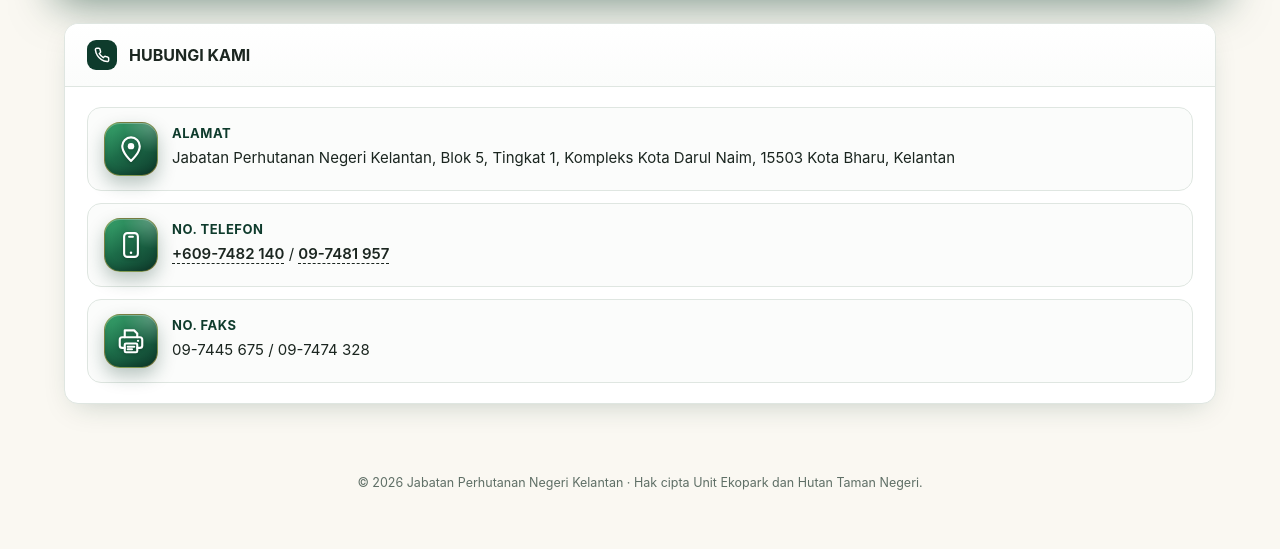
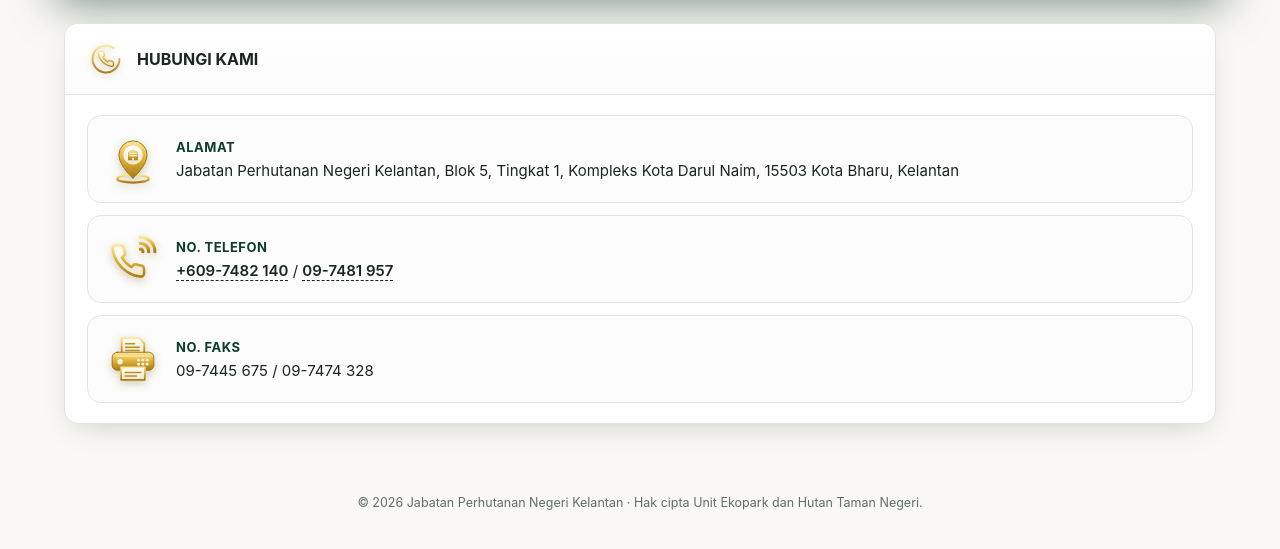
Before and after one commit to kelantanecopark/e-permit, a plain HTML site: page index.html in a window 1280 px wide. Both pictures are taken after a click on the button "Hubungi Kami". Shown: the part 239-788 px from the top of the page. Drawn offline with Linux system fonts and the light colour scheme.

Commit message:
Update index.html

```diff
--- a/index.html
+++ b/index.html
@@ -345,9 +345,10 @@ button,a,.opt label,input,select,textarea{-webkit-tap-highlight-color:transparen
 /* Hubungi Kami */
 .hub{list-style:none;margin:0;padding:0;display:grid;gap:12px}
 .hub li{display:flex;gap:14px;align-items:flex-start;padding:14px 16px;border:1px solid var(--line);border-radius:14px;background:#fbfcfb}
-.hub-ico{position:relative;flex:none;width:54px;height:54px;border-radius:16px;display:grid;place-items:center;overflow:hidden;background:linear-gradient(145deg,#3aa86f 0%,#1c6b48 48%,#0e3b2c 100%);box-shadow:inset 0 1px 0 rgba(255,255,255,.28),inset 0 -2px 6px rgba(0,0,0,.18),0 8px 18px rgba(14,59,44,.28);border:1px solid rgba(200,162,74,.55)}
-.hub-ico::before{content:"";position:absolute;width:60px;height:60px;right:-26px;top:-30px;border-radius:50%;background:radial-gradient(circle,rgba(255,255,255,.28),rgba(255,255,255,0) 70%)}
-.hub-ico svg{position:relative;width:30px;height:30px;filter:drop-shadow(0 1px 1.5px rgba(0,0,0,.25))}.hub-ico .f{fill:rgba(255,255,255,.16)}.hub-ico .g{fill:rgba(0,0,0,.28)}
+.hub-ico{flex:none;width:58px;height:58px;display:grid;place-items:center}
+.hub-ico svg{width:54px;height:54px;filter:drop-shadow(0 3px 4px rgba(120,86,10,.28))}
+.hub-head-ico{flex:none;display:grid;place-items:center;filter:drop-shadow(0 2px 3px rgba(120,86,10,.25))}
+.hub li{align-items:center}
 .hub li{transition:transform .15s,box-shadow .15s,border-color .15s}.hub li:hover{transform:translateY(-1px);border-color:var(--sage);box-shadow:0 6px 16px rgba(14,59,44,.08)}
 .hub li>div{padding-top:5px}
 .hub li>div{min-width:0;display:flex;flex-direction:column;gap:3px;padding-top:2px}
@@ -694,14 +695,14 @@ button,a,.opt label,input,select,textarea{-webkit-tap-highlight-color:transparen
 <!-- ================= VIEW: HUBUNGI KAMI ================= -->
 <section class="view" id="view-hubungi">
   <div class="card">
-    <div class="card-head"><div class="step"><svg width="16" height="16" fill="none" stroke="currentColor" stroke-width="2.2" viewBox="0 0 24 24"><path d="M22 16.9v3a2 2 0 0 1-2.2 2 19.8 19.8 0 0 1-8.6-3.1 19.5 19.5 0 0 1-6-6A19.8 19.8 0 0 1 2.1 4.2 2 2 0 0 1 4.1 2h3a2 2 0 0 1 2 1.7c.1 1 .4 1.9.7 2.8a2 2 0 0 1-.5 2.1L8 9.9a16 16 0 0 0 6 6l1.3-1.3a2 2 0 0 1 2.1-.4c.9.3 1.8.6 2.8.7a2 2 0 0 1 1.7 2z"/></svg></div><div><h2>HUBUNGI KAMI</h2></div></div>
+    <div class="card-head"><svg width="0" height="0" style="position:absolute" aria-hidden="true" focusable="false"><defs><linearGradient id="hubEmas" x1="0" y1="0" x2="0" y2="1"><stop offset="0" stop-color="#fbe89a"/><stop offset=".45" stop-color="#e2b43c"/><stop offset="1" stop-color="#a87b16"/></linearGradient><linearGradient id="hubKrim" x1="0" y1="0" x2="0" y2="1"><stop offset="0" stop-color="#ffffff"/><stop offset="1" stop-color="#efe6cc"/></linearGradient></defs></svg><span class="hub-head-ico" aria-hidden="true"><svg width="38" height="38" viewBox="0 0 48 48" fill="none" stroke-linecap="round"><path d="M41 24A17 17 0 1 1 33.5 9.9" stroke="url(#hubEmas)" stroke-width="2.4"/><g transform="translate(12.5 12.5) scale(.95)"><path d="M22 16.9v3a2 2 0 0 1-2.2 2 19.8 19.8 0 0 1-8.6-3.1 19.5 19.5 0 0 1-6-6A19.8 19.8 0 0 1 2.1 4.2 2 2 0 0 1 4.1 2h3a2 2 0 0 1 2 1.7c.1 1 .4 1.9.7 2.8a2 2 0 0 1-.5 2.1L8 9.9a16 16 0 0 0 6 6l1.3-1.3a2 2 0 0 1 2.1-.4c.9.3 1.8.6 2.8.7a2 2 0 0 1 1.7 2z" fill="url(#hubKrim)" stroke="url(#hubEmas)" stroke-width="1.8"/></g></svg></span><div><h2>HUBUNGI KAMI</h2></div></div>
     <div class="card-body">
       <ul class="hub">
-        <li><span class="hub-ico" aria-hidden="true"><svg width="30" height="30" viewBox="0 0 24 24" fill="none" stroke="#fff" stroke-width="1.7" stroke-linecap="round" stroke-linejoin="round"><path d="M12 21.5s-7-6.1-7-11.8a7 7 0 0 1 14 0c0 5.7-7 11.8-7 11.8z"/><circle cx="12" cy="9.7" r="2.6" fill="#fff" stroke="none"/></svg></span>
+        <li><span class="hub-ico" aria-hidden="true"><svg width="54" height="54" viewBox="0 0 48 48" fill="none" stroke-linecap="round" stroke-linejoin="round"><ellipse cx="24" cy="41.5" rx="14" ry="3.4" stroke="url(#hubEmas)" stroke-width="2"/><path d="M24 41s-12.5-10.6-12.5-20.6a12.5 12.5 0 0 1 25 0C36.5 30.4 24 41 24 41z" fill="url(#hubEmas)" stroke="#9a7012" stroke-width=".8"/><circle cx="24" cy="20.4" r="8.6" fill="url(#hubKrim)"/><path d="M19.6 25.2V17.8l4.4-2.4 4.4 2.4v7.4z" fill="url(#hubEmas)"/><path d="M21.2 18.9h1.3M23.4 18.9h1.3M25.6 18.9h1.3M21.2 21h1.3M23.4 21h1.3M25.6 21h1.3" stroke="#fffaf0" stroke-width="1.1"/><path d="M23.3 25.2v-2.4h1.4v2.4" fill="#fffaf0"/></svg></span>
           <div><b>Alamat</b><span>Jabatan Perhutanan Negeri Kelantan, Blok 5, Tingkat 1, Kompleks Kota Darul Naim, 15503 Kota Bharu, Kelantan</span></div></li>
-        <li><span class="hub-ico" aria-hidden="true"><svg width="30" height="30" viewBox="0 0 24 24" fill="none" stroke="#fff" stroke-width="1.7" stroke-linecap="round" stroke-linejoin="round"><rect x="6.5" y="2.5" width="11" height="19" rx="2.6"/><path d="M10.5 5.4h3"/><circle cx="12" cy="18.2" r="1" fill="#fff" stroke="none"/></svg></span>
+        <li><span class="hub-ico" aria-hidden="true"><svg width="54" height="54" viewBox="0 0 48 48" fill="none" stroke-linecap="round" stroke-linejoin="round"><g transform="translate(3 9) scale(1.4)"><path d="M22 16.9v3a2 2 0 0 1-2.2 2 19.8 19.8 0 0 1-8.6-3.1 19.5 19.5 0 0 1-6-6A19.8 19.8 0 0 1 2.1 4.2 2 2 0 0 1 4.1 2h3a2 2 0 0 1 2 1.7c.1 1 .4 1.9.7 2.8a2 2 0 0 1-.5 2.1L8 9.9a16 16 0 0 0 6 6l1.3-1.3a2 2 0 0 1 2.1-.4c.9.3 1.8.6 2.8.7a2 2 0 0 1 1.7 2z" fill="url(#hubKrim)" stroke="url(#hubEmas)" stroke-width="1.6"/></g><path d="M30.5 4.5a13 13 0 0 1 13 13M30.5 10a7.5 7.5 0 0 1 7.5 7.5M30.5 15.2a2.3 2.3 0 0 1 2.3 2.3" stroke="url(#hubEmas)" stroke-width="2.8"/></svg></span>
           <div><b>No. Telefon</b><span><a href="tel:+6097482140">+609-7482 140</a> / <a href="tel:+6097481957">09-7481 957</a></span></div></li>
-        <li><span class="hub-ico" aria-hidden="true"><svg width="30" height="30" viewBox="0 0 24 24" fill="none" stroke="#fff" stroke-width="1.7" stroke-linecap="round" stroke-linejoin="round"><path d="M7 9V3.5h7.5L17 6v3"/><path d="M7 17.5H5a2 2 0 0 1-2-2V11a2 2 0 0 1 2-2h14a2 2 0 0 1 2 2v4.5a2 2 0 0 1-2 2h-2"/><rect x="7" y="14" width="10" height="7" rx="1"/><path d="M9.4 16.6h5.2M9.4 18.6h3.4"/><circle cx="17.6" cy="11.8" r=".9" fill="#fff" stroke="none"/></svg></span>
+        <li><span class="hub-ico" aria-hidden="true"><svg width="54" height="54" viewBox="0 0 48 48" fill="none" stroke-linecap="round" stroke-linejoin="round"><path d="M14 19V5.5h15.5l4.5 4.5V19" fill="url(#hubKrim)" stroke="url(#hubEmas)" stroke-width="1.6"/><path d="M17.5 10.5h8M17.5 13.5h12M17.5 16.5h12" stroke="#b8901f" stroke-width="1.3"/><rect x="5.5" y="18" width="37" height="16" rx="4.5" fill="url(#hubEmas)" stroke="#9a7012" stroke-width=".8"/><path d="M9 21.5h30" stroke="#fff3c4" stroke-opacity=".7" stroke-width="1.2"/><circle cx="12.5" cy="26.5" r="2.4" fill="url(#hubKrim)"/><g fill="url(#hubKrim)"><circle cx="29" cy="25" r="1.3"/><circle cx="32.8" cy="25" r="1.3"/><circle cx="36.6" cy="25" r="1.3"/><circle cx="29" cy="28.6" r="1.3"/><circle cx="32.8" cy="28.6" r="1.3"/><circle cx="36.6" cy="28.6" r="1.3"/></g><path d="M13.5 31.5h21v11h-21z" fill="url(#hubKrim)" stroke="url(#hubEmas)" stroke-width="1.6"/><path d="M17 36h14M17 39.2h10" stroke="#b8901f" stroke-width="1.3"/></svg></span>
           <div><b>No. Faks</b><span>09-7445 675 / 09-7474 328</span></div></li>
       </ul>
     </div>
```
